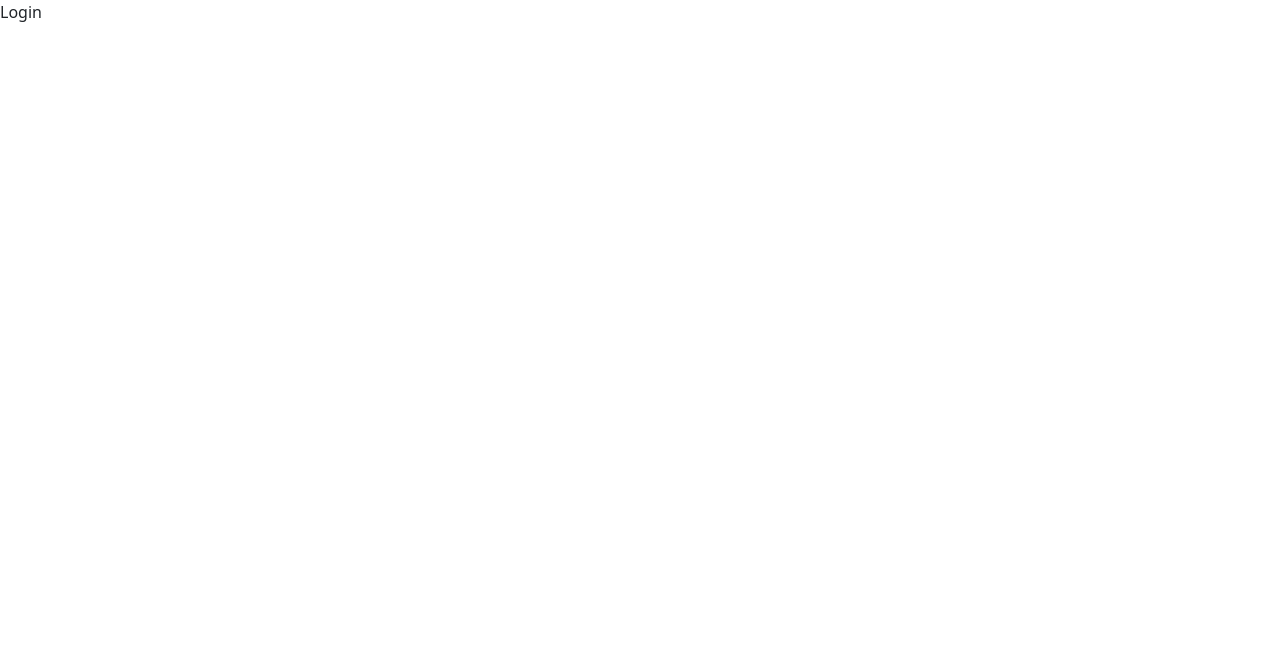
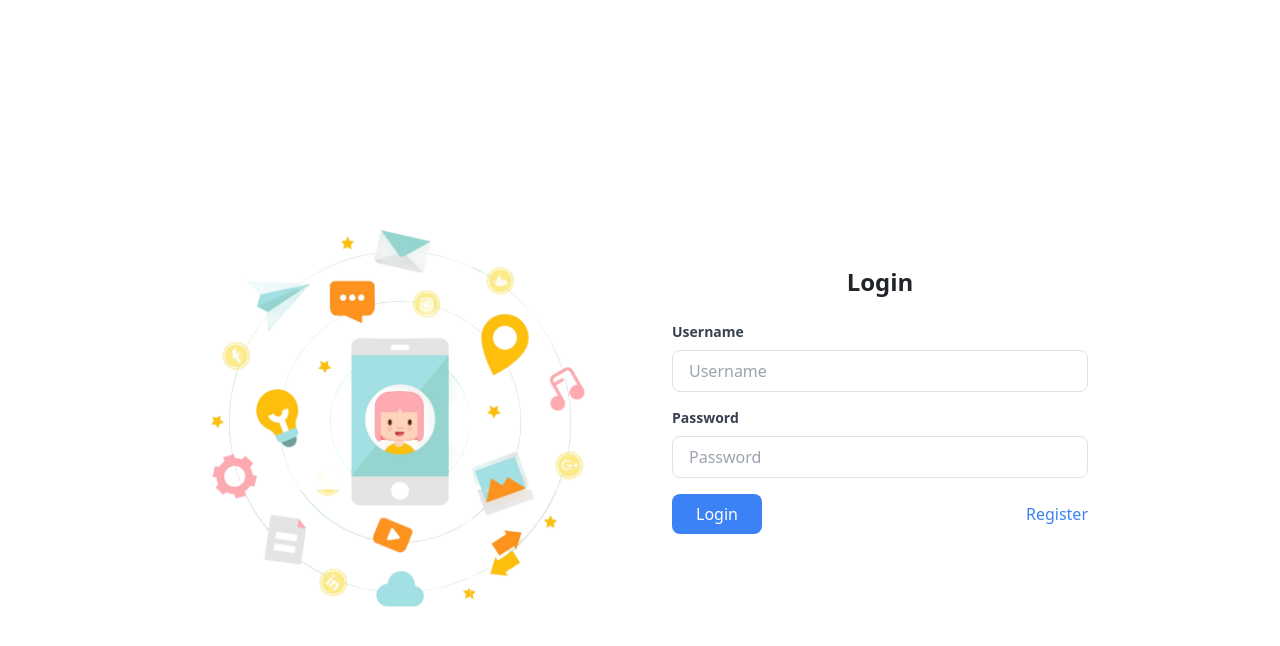
Before and after one commit to NguyenVoXuanDuy123/group-frontend-project, a React (Vite) app: page /accounts/login in a window 1280 px wide. Shown: the top 646 px of the page. Built offline with nearby package versions, Linux system fonts and the light colour scheme.

Commit message:
Login and Register

```diff
--- a/package.json
+++ b/package.json
@@ -14,6 +14,7 @@
     "bootstrap": "^5.3.3",
     "group-frontend-project": "file:",
     "react": "^18.3.1",
+
     "react-dom": "^18.3.1",
     "react-redux": "^9.1.2",
     "react-router-dom": "^6.26.1"
--- a/src/pages/Login.tsx
+++ b/src/pages/Login.tsx
@@ -1,7 +1,71 @@
-import React from "react";
+import React, { useState } from 'react';
+import loginPicture from '../assets/image/LoginPicture.png';
 
 const Login = () => {
-  return <div>Login</div>;
+  const [isLogin, setIsLogin] = useState(true);
+
+  return (
+    <div className="flex justify-center items-center min-h-screen bg-white">
+      <div className="flex w-3/4 rounded-lg overflow-hidden">
+        {/* Left side - Image */}
+        <div className="w-1/2 bg-cover bg-center" >
+        <img className='mt-2' src={loginPicture} alt="" />
+        </div>
+
+        {/* Right side - Form */}
+        <div className="w-1/2 p-8 bg-white flex items-center justify-center">
+          <div className="w-full max-w-md">
+            <h2 className="text-2xl font-bold mb-4 text-center">
+              {isLogin ? 'Login' : 'Register'}
+            </h2>
+            {isLogin ? (
+              <form className="space-y-4">
+                <div>
+                  <label className="block text-gray-700 text-sm font-bold mb-2">Username</label>
+                  <input type="text" placeholder="Username" className="w-full px-3 py-2 border rounded-lg focus:outline-none focus:border-blue-500" />
+                </div>
+                <div>
+                  <label className="block text-gray-700 text-sm font-bold mb-2">Password</label>
+                  <input type="password" placeholder="Password" className="w-full px-3 py-2 border rounded-lg focus:outline-none focus:border-blue-500" />
+                </div>
+                <div className="flex items-center justify-between">
+                  <button type="submit" className="bg-blue-500 text-white px-4 py-2 rounded-lg hover:bg-blue-700">Login</button>
+                  <button type="button" onClick={() => setIsLogin(false)} className="text-blue-500 hover:underline">Register</button>
+                </div>
+              </form>
+            ) : (
+              <form className="space-y-4">
+                <div>
+                  <label className="block text-gray-700 text-sm font-bold mb-2">First Name</label>
+                  <input type="text" placeholder="First Name" className="w-full px-3 py-2 border rounded-lg focus:outline-none focus:border-blue-500" />
+                </div>
+                <div>
+                  <label className="block text-gray-700 text-sm font-bold mb-2">Last Name</label>
+                  <input type="text" placeholder="Last Name" className="w-full px-3 py-2 border rounded-lg focus:outline-none focus:border-blue-500" />
+                </div>
+                <div>
+                  <label className="block text-gray-700 text-sm font-bold mb-2">Username</label>
+                  <input type="text" placeholder="Username" className="w-full px-3 py-2 border rounded-lg focus:outline-none focus:border-blue-500" />
+                </div>
+                <div>
+                  <label className="block text-gray-700 text-sm font-bold mb-2">Password</label>
+                  <input type="password" placeholder="Password" className="w-full px-3 py-2 border rounded-lg focus:outline-none focus:border-blue-500" />
+                </div>
+                <div>
+                  <label className="block text-gray-700 text-sm font-bold mb-2">Confirm Password</label>
+                  <input type="password" placeholder="Confirm Password" className="w-full px-3 py-2 border rounded-lg focus:outline-none focus:border-blue-500" />
+                </div>
+                <div className="flex items-center justify-between">
+                  <button type="submit" className="bg-blue-500 text-white px-4 py-2 rounded-lg hover:bg-blue-700">Register</button>
+                  <button type="button" onClick={() => setIsLogin(true)} className="text-blue-500 hover:underline">Login</button>
+                </div>
+              </form>
+            )}
+          </div>
+        </div>
+      </div>
+    </div>
+  );
 };
 
 export default Login;
```
Also changed, not shown: src/assets/image/LoginPicture.png (added), 1 other file (tests, documents, lock files or other folders).
